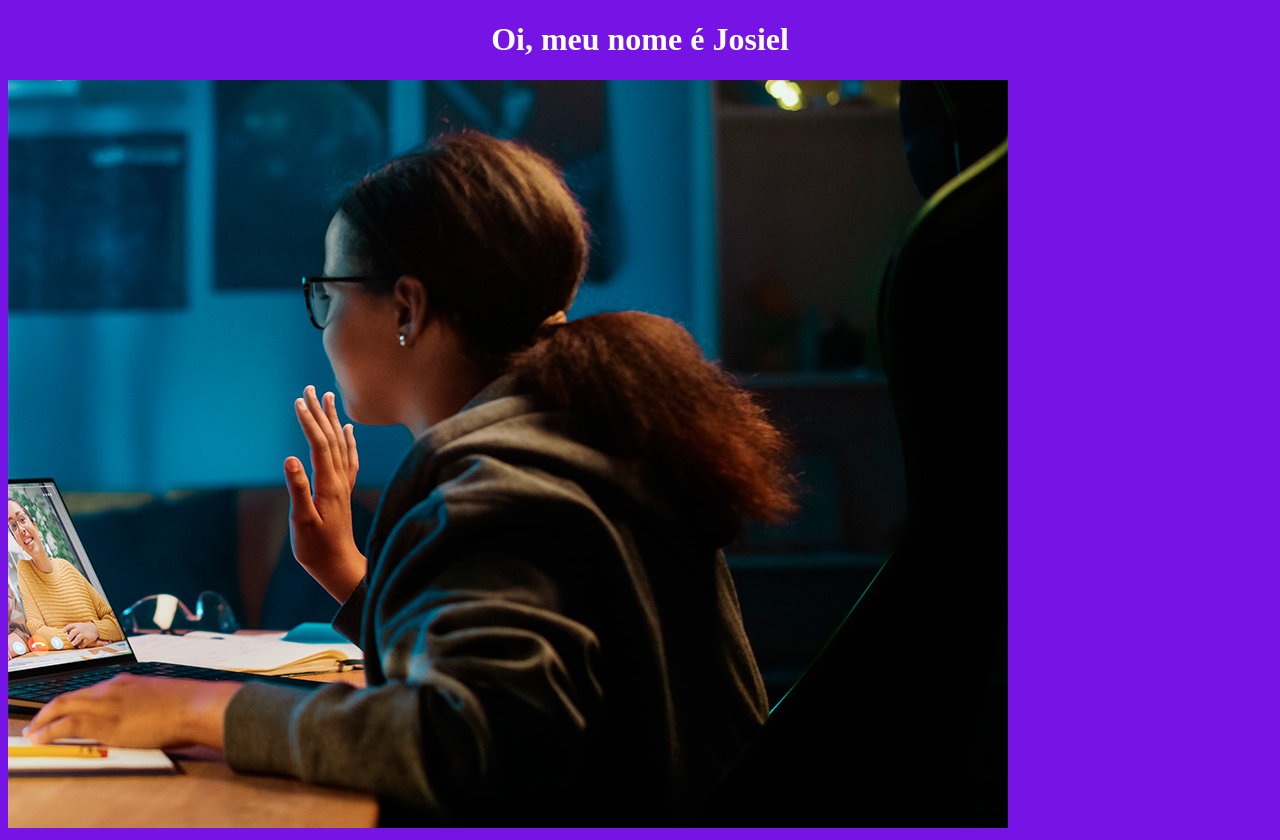
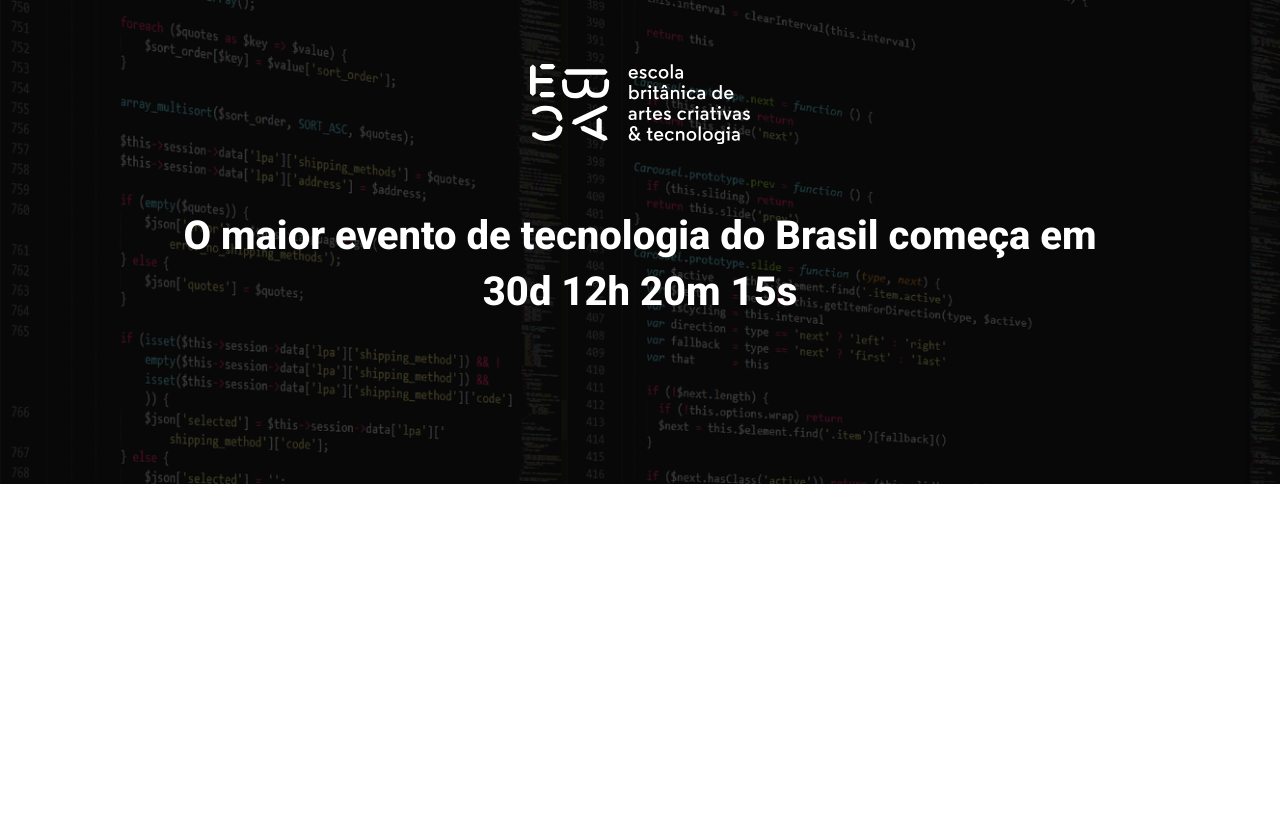
Before and after one commit to Synndm/ebac_tech_talks, a website built with Parcel: page src/index.html in a window 1280 px wide. After the commit the page ends 800 px from the top, so only its background shows below. Built offline with nearby package versions, Linux system fonts and the light colour scheme.

Commit message:
criando o hero

```diff
--- a/src/index.html
+++ b/src/index.html
@@ -1,14 +1,23 @@
 <!DOCTYPE html>
-<html lang="en">
+<html lang="pt-BR">
 <head>
     <meta charset="UTF-8">
     <meta name="viewport" content="width=device-width, initial-scale=1.0">
-    <title>Document</title>
+    <title>EBAC TECH TALKS</title>
+    <link rel="preconnect" href="https://fonts.googleapis.com">
+<link rel="preconnect" href="https://fonts.gstatic.com" crossorigin>
+<link href="https://fonts.googleapis.com/css2?family=Roboto:ital,wght@0,100..900;1,100..900&display=swap" rel="stylesheet">
     <link rel="stylesheet" href="./styles/main.scss">
 </head>
 <body>
-    <h1>Oi, meu nome é Josiel</h1>
-    <img src="./images/backend.png" alt="backend">
+    <header class="hero">
+        <div class="container">
+            <img class="hero__logo" src="./images/ebac_logo.svg" alt="EBAC">
+            <p class="hero__text">
+                O maior evento de tecnologia do Brasil começa em 30d 12h 20m 15s
+            </p>
+        </div>
+    </header>
 
     <script src="./scripts/main.js"></script>
 </body>
--- /dev/null
+++ b/src/styles/_hero.scss
@@ -0,0 +1,50 @@
+.hero {
+    padding-top: 64px;
+    padding-bottom: 100px;
+    background-image: url(../images/fundo.png);
+    background-repeat: no-repeat;
+    background-size: cover;
+    position: relative;
+
+    .container {
+        position: relative;
+    }
+
+    &::before {
+        position: absolute;
+        top: 0;
+        left: 0;
+        width: 100%;
+        height: 100%;
+        background-color: #000;
+        content: '';
+        opacity: .7;
+    }
+
+    &__text {
+        margin-top: 64px;
+        margin-bottom: 64px;
+        font-size: 40px;
+        line-height: 56px;
+        font-weight: 800;
+        text-align: center;
+    }
+
+    &__logo {
+        margin: 0 auto;
+        height: 80px;
+        display: block;
+    }
+
+    @media (max-width: 640px) {
+        padding: 40px 0;
+        &__logo {
+            height: 24px;
+        }
+        &__text {
+            font-size: 22px;
+            line-height: 24px;
+            margin: 24px 0;
+        }
+    }
+}
--- a/src/styles/main.scss
+++ b/src/styles/main.scss
@@ -1,7 +1,23 @@
-body {
-    background-color: rgb(117, 20, 228);
+@use 'hero';
+
+* {
+    margin: 0;
+    padding: 0;
+    box-sizing: border-box;
+    font-family: roboto, sans-serif;
+    color: #fff;
 }
-h1 {
-    color: rgb(255, 255, 255);
-    text-align: center;
+
+.container {
+    max-width: 960px;
+    width: 100%;
+    margin: 0 auto;
+
+    @media (max-width: 640px) {
+        max-width: 80%;
+    }
+
+    @media (max-width: 1024px) {
+        max-width: 90%;
+    }
 }
```
